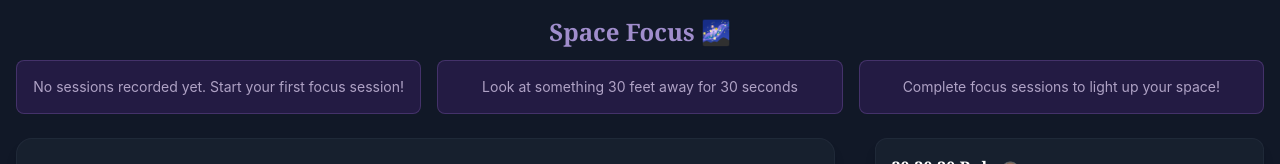
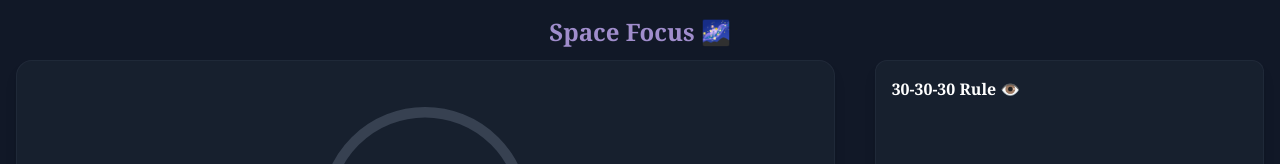
Before and after one commit to AbhinavXDayal/Timer, a React (Create React App) app in the folder study-tracker/: page / in a window 1280 px wide. Shown: the top 164 px of the page. Built offline with nearby package versions, Linux system fonts and the light colour scheme.

Commit message:
Update message here

```diff
--- a/study-tracker/src/App.tsx
+++ b/study-tracker/src/App.tsx
@@ -67,7 +67,6 @@ const App: React.FC = () => {
   const [eyeRuleTimer, setEyeRuleTimer] = useState(30 * 60 * 1000); // 30 minutes in milliseconds
   const [eyeRuleActive, setEyeRuleActive] = useState(false);
   const [currentVideoId, setCurrentVideoId] = useState('wmLGG5DYDWQ'); // Default video ID
-  const [showRefreshMessage, setShowRefreshMessage] = useState(false);
 
   const timerRef = useRef<NodeJS.Timeout | null>(null);
   const breakIntervalRef = useRef<NodeJS.Timeout | null>(null);
@@ -234,17 +233,7 @@ const App: React.FC = () => {
     if (savedEyeRuleActive) {
       setEyeRuleActive(JSON.parse(savedEyeRuleActive));
     }
-      }, []); // Removed dependencies to avoid circular references
-
-  // Show refresh message for 1 minute on page load
-  useEffect(() => {
-    setShowRefreshMessage(true);
-    const timer = setTimeout(() => {
-      setShowRefreshMessage(false);
-    }, 60 * 1000); // 1 minute
-
-    return () => clearTimeout(timer);
-  }, []);
+  }, []); // Removed dependencies to avoid circular references
 
   // Initialize YouTube player for Chill Music
   useEffect(() => {
@@ -687,23 +676,6 @@ const App: React.FC = () => {
           Space Focus 🌌
         </h1>
 
-        {/* Refresh Message */}
-        {showRefreshMessage && (
-          <div className="mb-6">
-            <div className="grid grid-cols-1 md:grid-cols-3 gap-4">
-              <div className="bg-purple-600/20 border border-purple-400/30 rounded-lg p-4 text-center animate-pulse">
-                <p className="text-sm text-purple-200">No sessions recorded yet. Start your first focus session!</p>
-              </div>
-              <div className="bg-purple-600/20 border border-purple-400/30 rounded-lg p-4 text-center animate-pulse">
-                <p className="text-sm text-purple-200">Look at something 30 feet away for 30 seconds</p>
-              </div>
-              <div className="bg-purple-600/20 border border-purple-400/30 rounded-lg p-4 text-center animate-pulse">
-                <p className="text-sm text-purple-200">Complete focus sessions to light up your space!</p>
-              </div>
-            </div>
-          </div>
-        )}
-
                  <div className="grid grid-cols-1 lg:grid-cols-3 gap-y-6 gap-x-10 h-full items-stretch min-h-[calc(100vh-6.25rem)]">
           {/* Main Timer Section */}
           <div className="lg:col-span-2 flex flex-col h-full">
```
